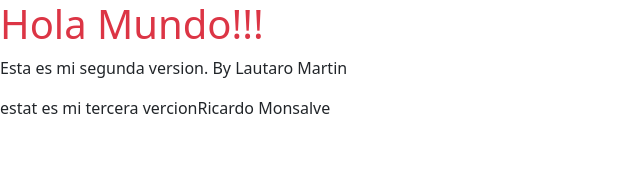
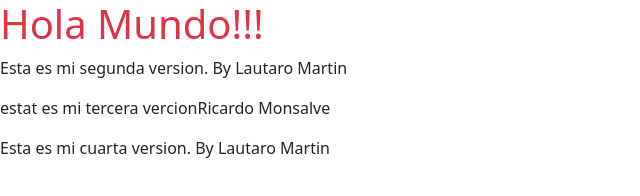
Before and after one commit to Tablonimus/HolaMundoConReadme, a plain HTML site: page index.html in a window 1280 px wide. Shown: the whole page, without its empty margins (0-640 px from the left). Drawn offline with nearby package versions, Linux system fonts and the light colour scheme.

Commit message:
version 4

```diff
--- a/index.html
+++ b/index.html
@@ -14,5 +14,6 @@
     <h1 class="text-danger">Hola Mundo!!!</h1>
     <p>Esta es mi segunda version. By Lautaro Martin</p>
     <p> estat es mi tercera vercionRicardo Monsalve</p>
+    <p>Esta es mi cuarta version. By Lautaro Martin</p>
 </body>
 </html>
```
